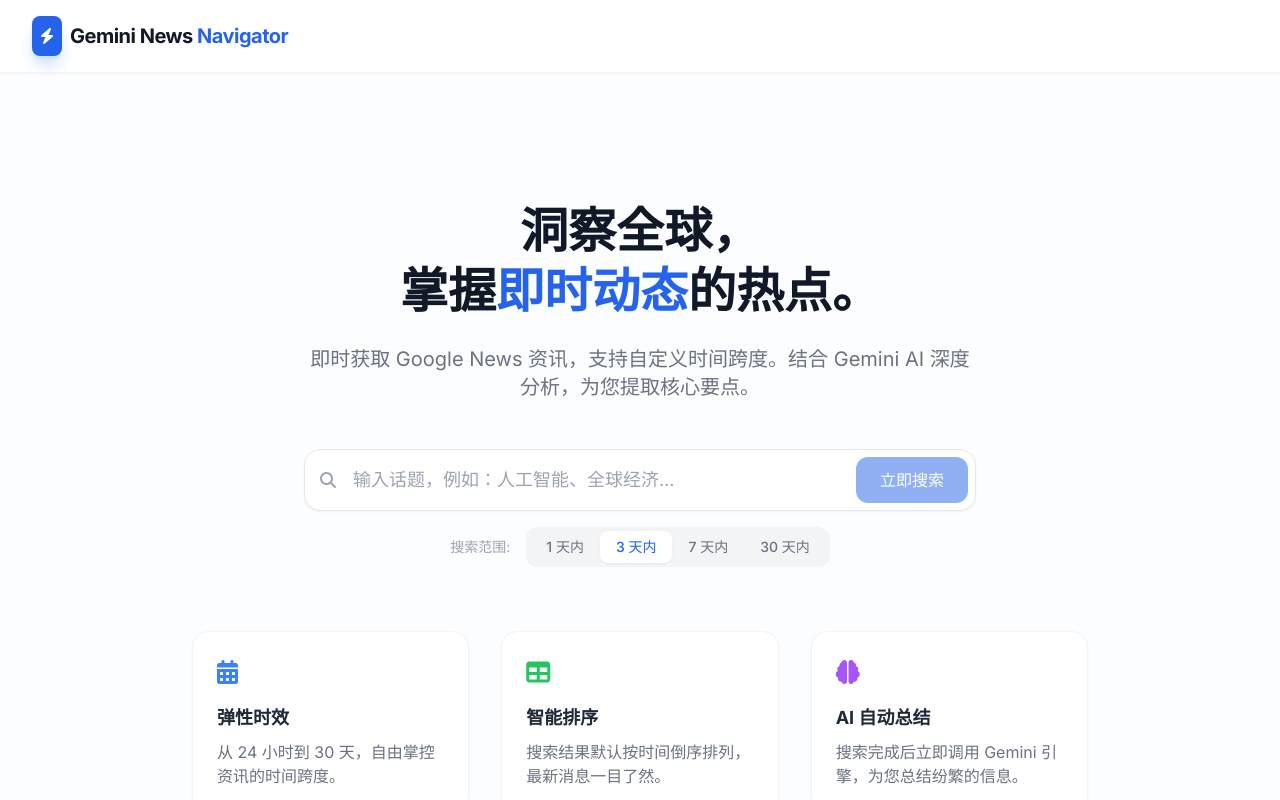
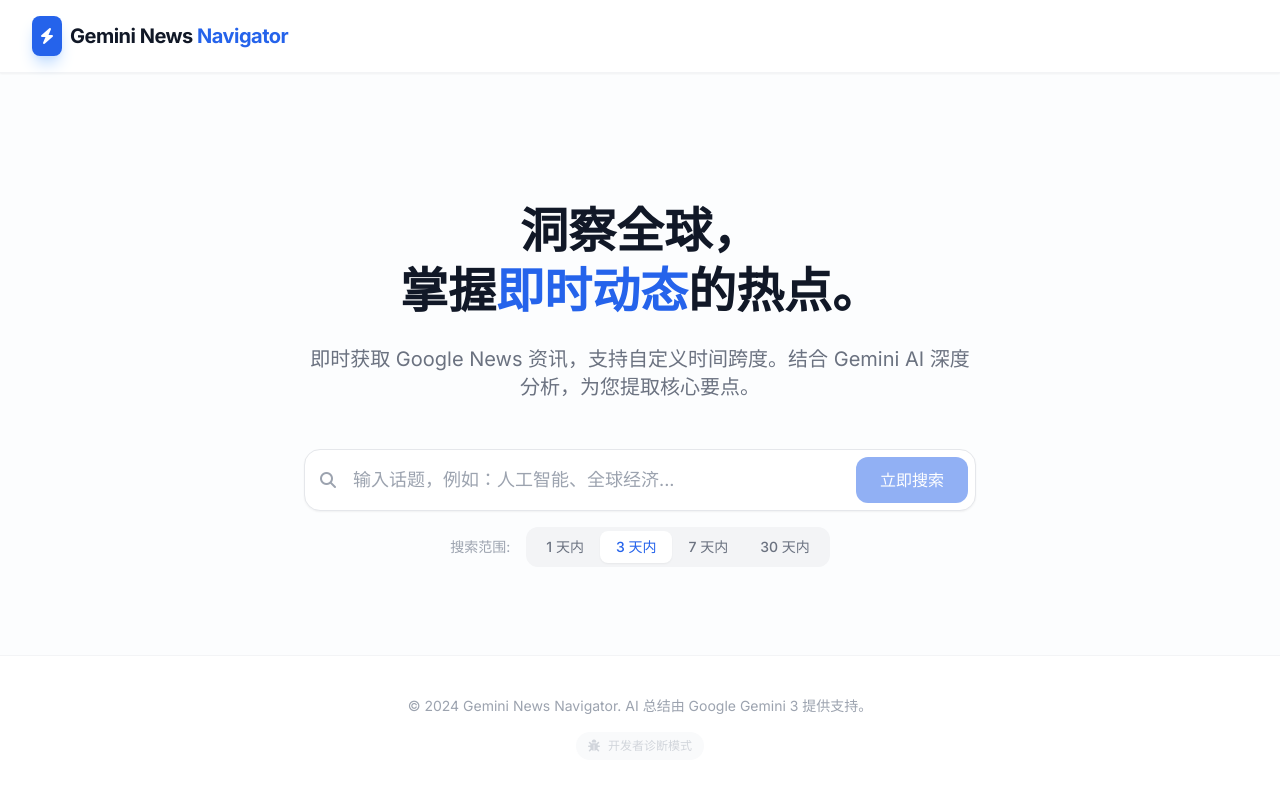
Before and after one commit to wutao667/NewsFetch, a React (Vite) app: page / in a window 1280 px wide. Shown: the top 800 px of the page. Built offline with nearby package versions, Linux system fonts and the light colour scheme.

Commit message:
feat(App): Add search history functionality
Stores and retrieves user search queries from localStorage, allowing users to revisit past searches.

```diff
--- a/App.tsx
+++ b/App.tsx
@@ -11,16 +11,12 @@
  * 一个轻量级的组件，用于将 Markdown 格式（如 **bold**）转换为带有样式的 React 元素
  */
 const FormattedSummary: React.FC<{ text: string }> = ({ text }) => {
-  // 处理换行符，将文本分割为段落
   const paragraphs = text.split('\n');
 
   return (
     <div className="space-y-4 text-gray-800 leading-relaxed text-lg">
       {paragraphs.map((para, i) => {
         if (!para.trim()) return <div key={i} className="h-2"></div>;
-
-        // 处理加粗 **text**
-        // 同时也尝试匹配常见的标题模式，如 "1. 核心总结："
         const parts = para.split(/(\*\*.*?\*\*)/g);
 
         return (
@@ -28,10 +24,7 @@
             {parts.map((part, j) => {
               if (part.startsWith('**') && part.endsWith('**')) {
                 const innerText = part.slice(2, -2);
-
-                // 如果内容看起来像一个核心章节标题，赋予特殊颜色
                 const isHeading = /核心总结|时间线|演变分析|关键趋势|总结|分析/.test(innerText);
-
                 return (
                   <strong
                     key={j}
@@ -52,6 +45,7 @@
 
 const App: React.FC = () => {
   const [view, setView] = useState<View>('home');
+  const [history, setHistory] = useState<string[]>([]);
   const [state, setState] = useState<SearchState>({
     query: '',
     timeRange: '3d',
@@ -61,6 +55,32 @@
     summary: null,
     isSummarizing: false,
   });
+
+  // 初始化时加载历史记录
+  useEffect(() => {
+    const savedHistory = localStorage.getItem('gemini_news_history');
+    if (savedHistory) {
+      try {
+        setHistory(JSON.parse(savedHistory));
+      } catch (e) {
+        console.error("Failed to parse history", e);
+      }
+    }
+  }, []);
+
+  const saveToHistory = (query: string) => {
+    setHistory(prev => {
+      const filtered = prev.filter(q => q !== query);
+      const newHistory = [query, ...filtered].slice(0, 10);
+      localStorage.setItem('gemini_news_history', JSON.stringify(newHistory));
+      return newHistory;
+    });
+  };
+
+  const clearHistory = () => {
+    setHistory([]);
+    localStorage.removeItem('gemini_news_history');
+  };
 
   const handleSearch = useCallback(async (query: string, timeRange: TimeRange) => {
     setState(prev => ({
@@ -72,6 +92,7 @@
       summary: null
     }));
     setView('results');
+    saveToHistory(query);
 
     try {
       const news = await fetchGoogleNews(query, timeRange);
@@ -164,25 +185,35 @@
             <p className="text-gray-500 text-xl mb-12 max-w-2xl mx-auto">
               即时获取 Google News 资讯，支持自定义时间跨度。结合 Gemini AI 深度分析，为您提取核心要点。
             </p>
+
             <SearchBox onSearch={handleSearch} isLoading={state.isLoading} />
 
-            <div className="mt-16 grid grid-cols-1 md:grid-cols-3 gap-8 text-left">
-              <div className="p-6 bg-white rounded-2xl border border-gray-100 shadow-sm">
-                <i className="fas fa-calendar-alt text-blue-500 text-2xl mb-4"></i>
-                <h3 className="font-bold text-lg mb-2 text-gray-800">弹性时效</h3>
-                <p className="text-gray-500">从 24 小时到 30 天，自由掌控资讯的时间跨度。</p>
+            {/* 搜索历史记录 */}
+            {history.length > 0 && (
+              <div className="mt-8 animate-in fade-in slide-in-from-top-2 duration-500">
+                <div className="flex items-center justify-center gap-4 mb-3">
+                  <span className="text-sm font-semibold text-gray-400 uppercase tracking-wider">最近搜索</span>
+                  <button
+                    onClick={clearHistory}
+                    className="text-xs text-gray-300 hover:text-red-400 transition-colors"
+                    title="清空历史"
+                  >
+                    <i className="fas fa-trash-alt"></i>
+                  </button>
+                </div>
+                <div className="flex flex-wrap justify-center gap-2">
+                  {history.map((q, idx) => (
+                    <button
+                      key={idx}
+                      onClick={() => handleSearch(q, state.timeRange)}
+                      className="px-4 py-1.5 bg-white border border-gray-100 text-gray-600 text-sm rounded-full shadow-sm hover:border-blue-200 hover:text-blue-600 transition-all active:scale-95"
+                    >
+                      {q}
+                    </button>
+                  ))}
+                </div>
               </div>
-              <div className="p-6 bg-white rounded-2xl border border-gray-100 shadow-sm">
-                <i className="fas fa-table text-green-500 text-2xl mb-4"></i>
-                <h3 className="font-bold text-lg mb-2 text-gray-800">智能排序</h3>
-                <p className="text-gray-500">搜索结果默认按时间倒序排列，最新消息一目了然。</p>
-              </div>
-              <div className="p-6 bg-white rounded-2xl border border-gray-100 shadow-sm">
-                <i className="fas fa-brain text-purple-500 text-2xl mb-4"></i>
-                <h3 className="font-bold text-lg mb-2 text-gray-800">AI 自动总结</h3>
-                <p className="text-gray-500">搜索完成后立即调用 Gemini 引擎，为您总结纷繁的信息。</p>
-              </div>
-            </div>
+            )}
           </div>
         )}
 
@@ -250,7 +281,6 @@
             {/* AI Summary Loading or Content */}
             {(state.isSummarizing || state.summary) && (
               <div className={`relative p-8 rounded-3xl border transition-all duration-700 overflow-hidden ${state.isSummarizing ? 'bg-white border-gray-200 shadow-sm animate-pulse' : 'bg-white border-blue-100 shadow-xl shadow-blue-900/5'}`}>
-                {/* 装饰边条 */}
                 <div className={`absolute left-0 top-0 bottom-0 w-1.5 ${state.isSummarizing ? 'bg-gray-200' : 'bg-blue-600'}`}></div>
 
                 <div className="flex items-center justify-between mb-8 relative z-10">
```
